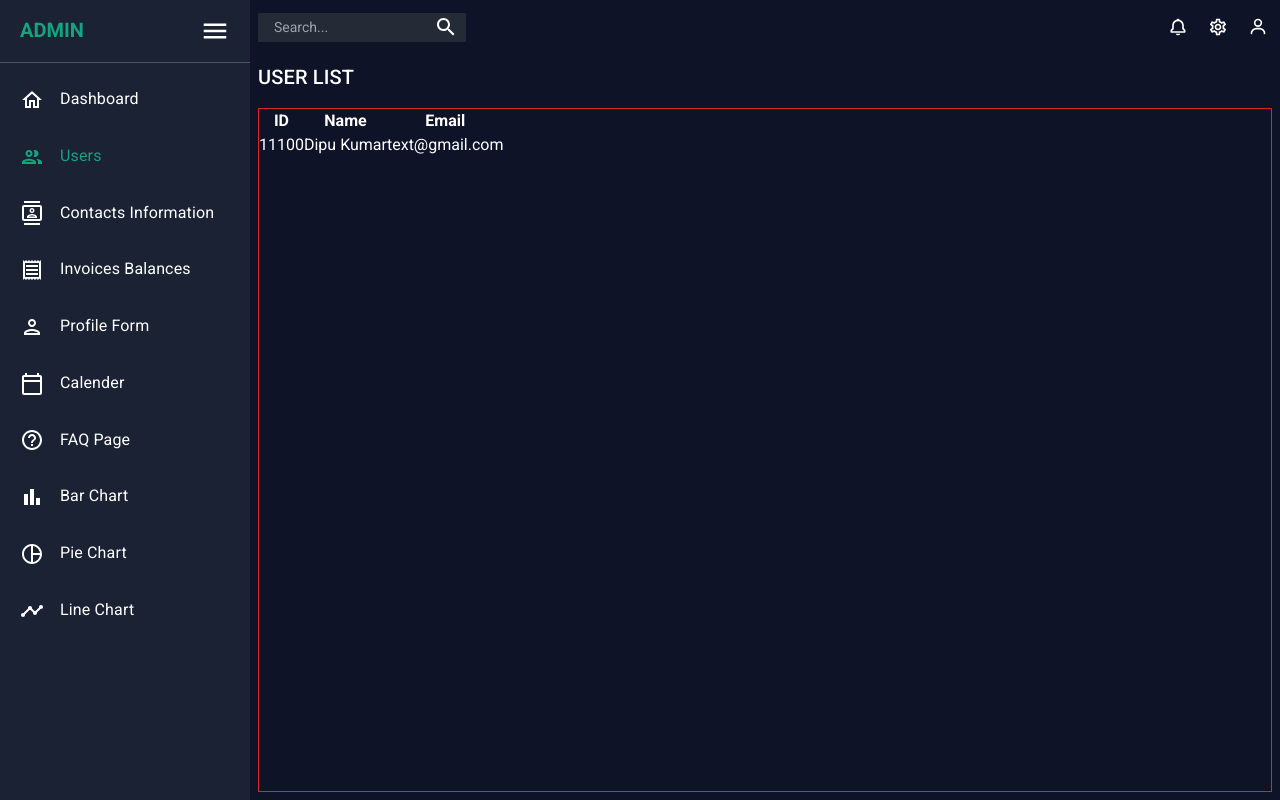
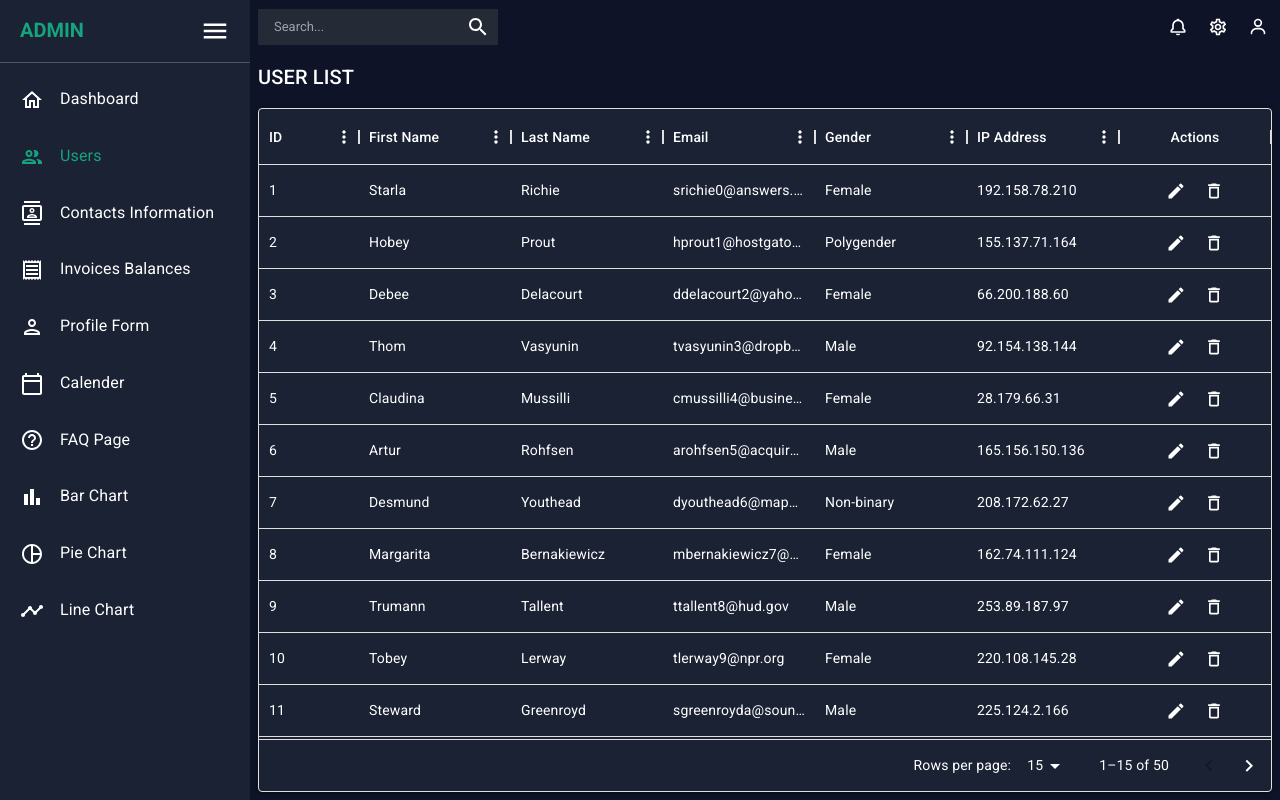
Before and after one commit to dipu-kr/admin-panel, a React (Vite) app: page /users in a window 1280 px wide. Built offline with nearby package versions, Linux system fonts and the light colour scheme; the HTML template or start-up script is replaced by a standard one.

Commit message:
added sorting, searching functionality in users list table

```diff
--- a/src/components/Navbar.jsx
+++ b/src/components/Navbar.jsx
@@ -11,7 +11,7 @@ const Navbar = () => {
         <input
           type="text"
           placeholder="Search..."
-          className="bg-transparent py-1 pl-2 border-none outline-none text-white text-[14px] cursor-pointer"
+          className="w-[200px] bg-transparent py-2 pl-2 border-none outline-none text-white text-[13px] cursor-pointer"
         />
         <SearchOutlinedIcon className="text-white" />
       </Box>
--- a/src/components/UserListTable.jsx
+++ b/src/components/UserListTable.jsx
@@ -1,69 +1,231 @@
 import React, { useMemo } from "react";
+import Box from "@mui/material/Box";
+import Button from "@mui/material/Button";
+import AddIcon from "@mui/icons-material/Add";
+import EditIcon from "@mui/icons-material/Edit";
+import DeleteIcon from "@mui/icons-material/DeleteOutlined";
+import SaveIcon from "@mui/icons-material/Save";
+import CancelIcon from "@mui/icons-material/Close";
 import {
-  useReactTable,
-  getCoreRowModel,
-  getPaginationRowModel,
-  getSortedRowModel,
-} from "@tanstack/react-table";
+  GridRowModes,
+  DataGrid,
+  GridToolbarContainer,
+  GridActionsCellItem,
+  GridRowEditStopReasons,
+} from "@mui/x-data-grid";
+
+// editable function
+
+// function EditToolbar(props) {
+//   const { setRows, setRowModesModel } = props;
+
+//   const handleClick = () => {
+//     const id = randomId();
+//     setRows((oldRows) => [...oldRows, { id, name: "", age: "", isNew: true }]);
+//     setRowModesModel((oldModel) => ({
+//       ...oldModel,
+//       [id]: { mode: GridRowModes.Edit, fieldToFocus: "name" },
+//     }));
+//   };
+
+//   return (
+//     <GridToolbarContainer>
+//       <Button color="primary" startIcon={<AddIcon />} onClick={handleClick}>
+//         Add record
+//       </Button>
+//     </GridToolbarContainer>
+//   );
+// }
 
 const UserListTable = ({ mData }) => {
-  const data = useMemo(() => mData, []);
+  const [rows, setRows] = React.useState(mData);
+  const [rowModesModel, setRowModesModel] = React.useState({});
 
-  /**@type import('@tanstack/react-table').columnDef<any> */
+  const handleRowEditStop = (params, event) => {
+    if (params.reason === GridRowEditStopReasons.rowFocusOut) {
+      event.defaultMuiPrevented = true;
+    }
+  };
+
+  const handleEditClick = (id) => () => {
+    setRowModesModel({ ...rowModesModel, [id]: { mode: GridRowModes.Edit } });
+    const editedRow = rows.find((row) => row.id === id);
+    console.log("edit data", editedRow);
+  };
+
+  const handleSaveClick = (id) => () => {
+    setRowModesModel({ ...rowModesModel, [id]: { mode: GridRowModes.View } });
+  };
+
+  const handleDeleteClick = (id) => () => {
+    setRows(rows.filter((row) => row.id !== id));
+  };
+
+  const handleCancelClick = (id) => () => {
+    setRowModesModel({
+      ...rowModesModel,
+      [id]: { mode: GridRowModes.View, ignoreModifications: true },
+    });
+
+    const editedRow = rows.find((row) => row.id === id);
+    if (editedRow.isNew) {
+      setRows(rows.filter((row) => row.id !== id));
+    }
+  };
+
+  const processRowUpdate = (newRow) => {
+    const updatedRow = { ...newRow, isNew: false };
+    setRows(rows.map((row) => (row.id === newRow.id ? updatedRow : row)));
+    return updatedRow;
+  };
+
+  const handleRowModesModelChange = (newRowModesModel) => {
+    setRowModesModel(newRowModesModel);
+  };
+
   const columns = [
+    { field: "id", headerName: "ID", width: 100 },
     {
-      header: "ID",
-      accessorKey: "id",
+      field: "first_name",
+      headerName: "First Name",
+      flex: 1,
+      editable: true,
     },
     {
-      header: "First Name",
-      accessorKey: "first_name",
+      field: "last_name",
+      headerName: "Last Name",
+      flex: 1,
+      editable: true,
     },
     {
-      header: "Last Name",
-      accessorKey: "last_name",
+      field: "email",
+      headerName: "Email",
+      flex: 1,
+      editable: true,
     },
     {
-      header: "Email",
-      accessorKey: "email",
+      field: "gender",
+      headerName: "Gender",
+      flex: 1,
+      editable: true,
     },
     {
-      header: "Gender",
-      accessorKey: "gender",
+      field: "ip_address",
+      headerName: "IP Address",
+      flex: 1,
+      editable: true,
     },
     {
-      header: "IP Address",
-      accessorKey: "id_address",
+      field: "actions",
+      type: "actions",
+      headerName: "Actions",
+      flex: 1,
+      cellClassName: "actions",
+      getActions: ({ id }) => {
+        const isInEditMode = rowModesModel[id]?.mode === GridRowModes.Edit;
+
+        if (isInEditMode) {
+          return [
+            <GridActionsCellItem
+              icon={<SaveIcon />}
+              label="Save"
+              sx={{
+                color: "gray",
+              }}
+              onClick={handleSaveClick(id)}
+            />,
+            <GridActionsCellItem
+              icon={<CancelIcon />}
+              label="Cancel"
+              className="textPrimary"
+              onClick={handleCancelClick(id)}
+              color="inherit"
+            />,
+          ];
+        }
+
+        return [
+          <GridActionsCellItem
+            icon={<EditIcon />}
+            label="Edit"
+            className="textPrimary"
+            onClick={handleEditClick(id)}
+            color="blue"
+          />,
+          <GridActionsCellItem
+            icon={<DeleteIcon />}
+            label="Delete"
+            onClick={handleDeleteClick(id)}
+            color="inherit"
+          />,
+        ];
+      },
     },
   ];
 
-  const tableInstance = useReactTable({
-    columns,
-    data,
-    getCoreRowModel: getCoreRowModel(),
-    getPaginationRowModel: getPaginationRowModel(),
-    getSortedRowModel: getSortedRowModel(),
-  });
-
   return (
-    <div>
-      <table>
-        <thead>
-          <tr>
-            <th>ID</th>
-            <th>Name</th>
-            <th>Email</th>
-          </tr>
-        </thead>
-        <tbody>
-          <tr>
-            <td>11100</td>
-            <td>Dipu Kumar</td>
-            <td>text@gmail.com</td>
-          </tr>
-        </tbody>
-      </table>
+    // <Box
+    //   sx={{
+    //     height: 500,
+    //     text: "white",
+    //     width: "100%",
+    //     "& .first_name": {
+    //       color: "white",
+    //     },
+    //     "& .actions": {
+    //       color: "white",
+    //     },
+    //     "& .textPrimary": {
+    //       color: "white",
+    //     },
+    //   }}
+    // >
+    <div className="h-[calc(100vh-38px-8px-8px-30px-32px)] text-white">
+      <DataGrid
+        rows={rows}
+        columns={columns}
+        editMode="row"
+        rowModesModel={rowModesModel}
+        onRowModesModelChange={handleRowModesModelChange}
+        onRowEditStop={handleRowEditStop}
+        processRowUpdate={processRowUpdate}
+        initialState={{
+          ...rows.initialState,
+          pagination: {
+            ...rows.initialState?.pagination,
+            paginationModel: {
+              pageSize: 15,
+            },
+          },
+        }}
+        pageSizeOptions={[15, 20, 30]}
+        sx={{
+          backgroundColor: "#1a2233",
+          boxShadow: 2,
+          // border: 2,
+          // borderColor: "red",
+          "& .MuiDataGrid-cell": {
+            color: "white",
+          },
+          "& .MuiDataGrid-columnHeader": {
+            color: "white",
+          },
+          "& .css-ptiqhd-MuiSvgIcon-root": {
+            color: "white",
+          },
+          "& .css-78c6dr-MuiToolbar-root-MuiTablePagination-toolbar": {
+            color: "white",
+          },
+          "& .css-pqjvzy-MuiSvgIcon-root-MuiSelect-icon": {
+            color: "white",
+          },
+          "& .css-s1v7zr-MuiDataGrid-virtualScrollerRenderZone": {
+            borderColor: "red",
+          },
+        }}
+      />
     </div>
+    // </Box>
   );
 };
 
--- a/src/pages/Users.jsx
+++ b/src/pages/Users.jsx
@@ -16,7 +16,7 @@ const Users = () => {
           User list
         </Typography>
       </Box>
-      <Box className="h-[calc(100vh-38px-8px-8px-30px-32px)] border border-red-600 text-white">
+      <Box className="h-[calc(100vh-38px-8px-8px-30px-32px)] text-white">
         <UserListTable mData={mData} />
       </Box>
     </Box>
```
